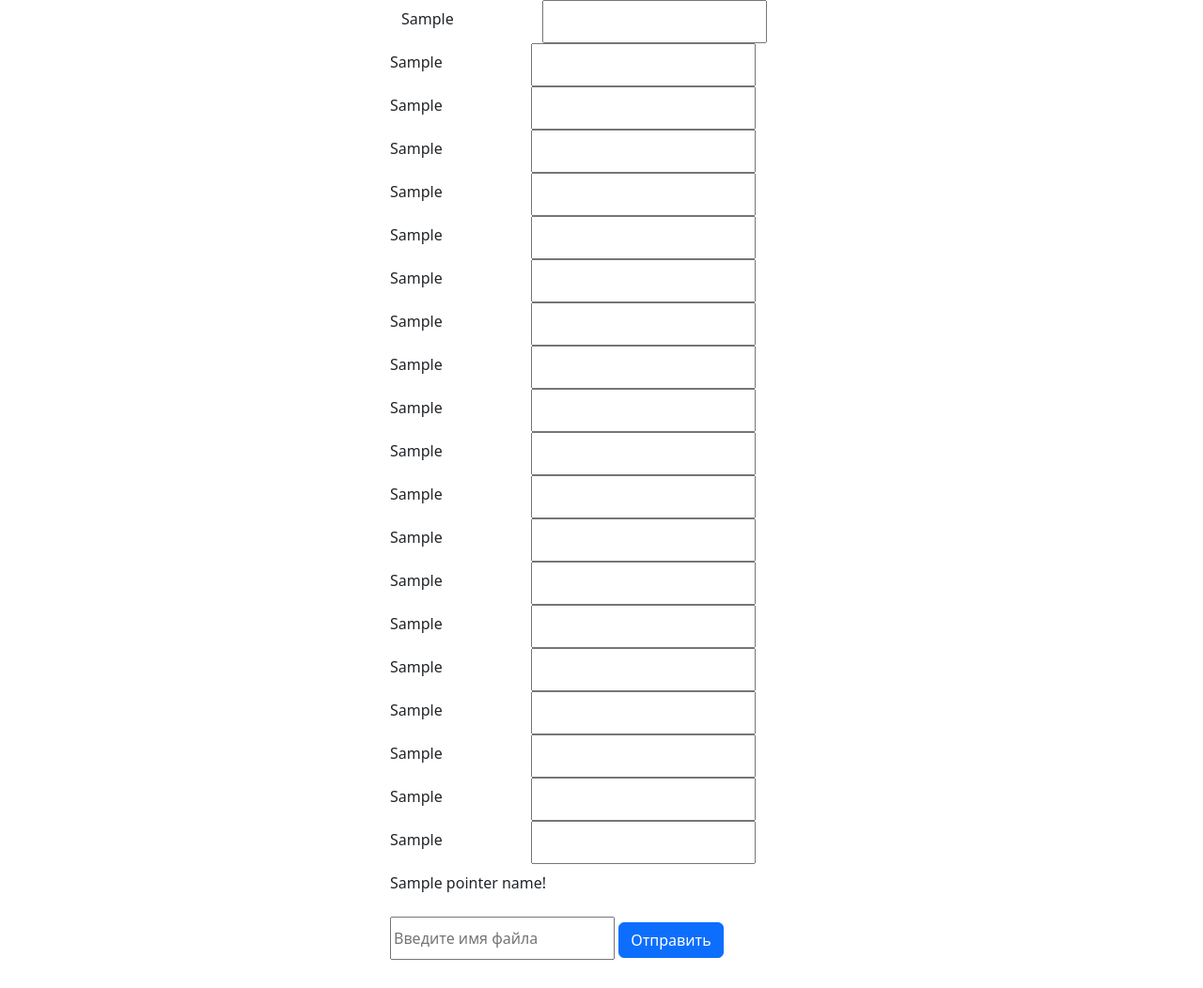
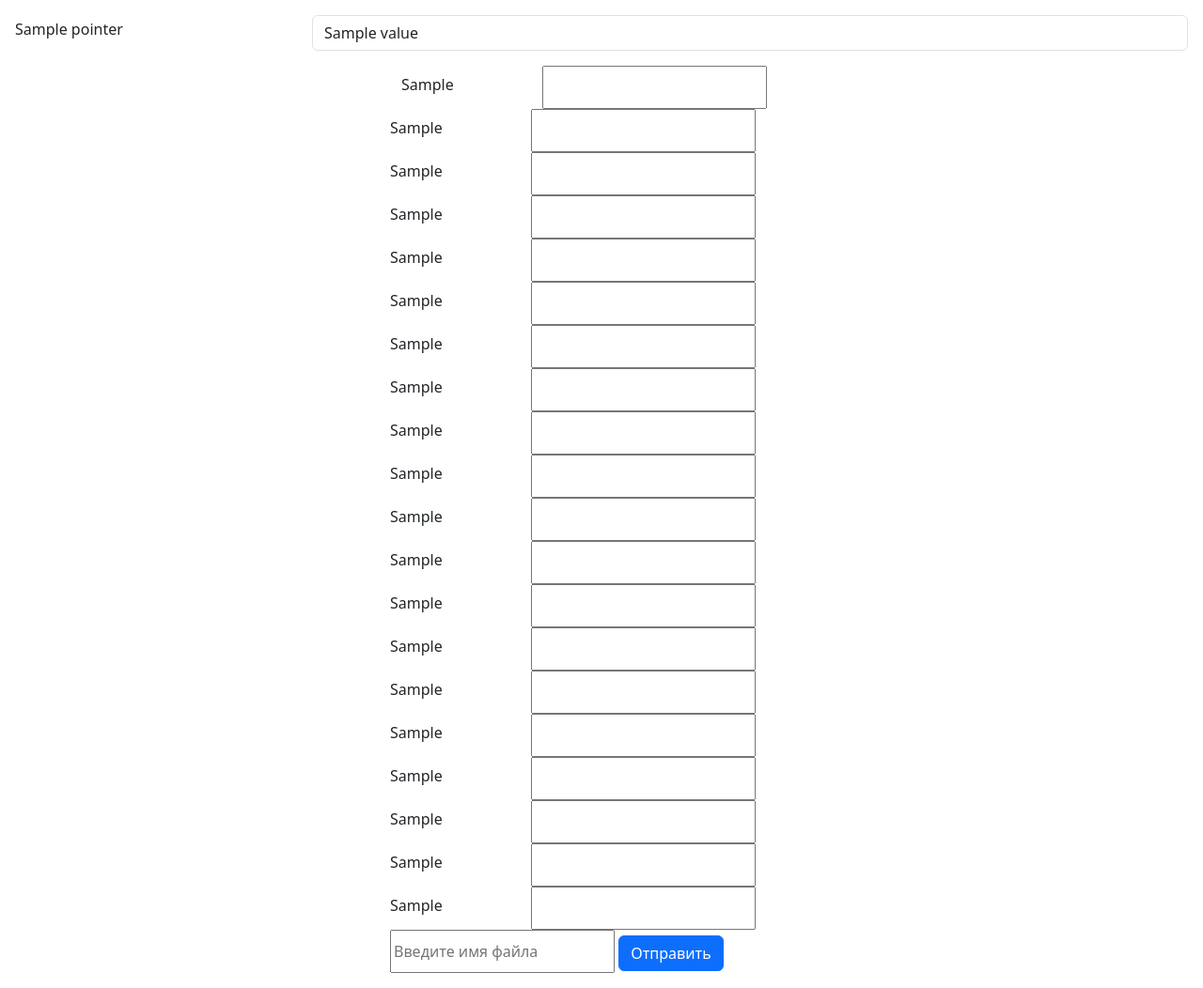
Before and after one commit to VideoDanilka/html_project, a Flask app: template templates/form2.html in a window 1280 px wide. Shown: the whole page at 94% size. Before the commit the page ends 1022 px from the top, so only its background shows below. Run offline with Flask 2, Linux system fonts and the light colour scheme; the template is opened without the code that fills it: most values are stand-ins (such as "Sample title", 1, 10 or a date in 2020).

Commit message:
что тут сложного

```diff
--- a/main.py
+++ b/main.py
@@ -156,6 +156,10 @@ def save():
     else:
         visibility20 = 'hidden'
 
+    pointer_sample = [
+        {'name': 'ФИО', 'value': 'Вася Пупкин', 'id': '1'},
+        {'name': 'дата рождения', 'value': 'из базы!!!', 'id': '2'}
+    ]
     return render_template('form2.html', pointer1=pointer1, visibility1=visibility1,
                            pointer2=pointer2, visibility2=visibility2,
                            pointer3=pointer3, visibility3=visibility3,
@@ -176,7 +180,7 @@ def save():
                            pointer18=pointer18, visibility18=visibility18,
                            pointer19=pointer19, visibility19=visibility19,
                            pointer20=pointer20, visibility20=visibility20,
-                           pointers=pointers)
+                           pointers=pointers, pointer_sample=pointer_sample)
     # Обрати внимание, я передал в шаблон ВЕСЬ список, и посмотри, как я его вывел в шаблоне.
     # Подумай, как переделать код, чтобы не было вот этой копипасты. Ты сам то не задумывался, что это как-то неправильно?
     # В шаблоне могут быть и циклы, и условия, и все что угодно.
@@ -184,10 +188,6 @@ def save():
 
     # Данные в полях input следует предзаполнить из таблицы в базе!!!
     # список pointers лучше сделать вот такой структуры:
-    pointer_sample = [
-        {'name': 'ФИО', 'value': 'Вася Пупкин'},
-        {'name': 'дата рождения', 'value': 'из базы!!!'}
-    ]
 
 
 @app.route('/savefile', methods=['GET'])
--- a/templates/form2.html
+++ b/templates/form2.html
@@ -10,7 +10,21 @@
           crossorigin="anonymous">
     <title>Title</title>
 </head>
-<body>
+<body class="p-3 m-0 border-0">
+    <form action="/savefile">
+        {% for pointer in pointer_sample %}
+            <div class="row g-3 mb-3 align-items-center">
+                <div class="col-sm-3">
+                    <label for="variable_{{ pointer.id }}" class="form-label">{{ pointer.name }}</label>
+                </div>
+                <div class="col-sm-9">
+                    <input type="text" class="form-control" id="variable_{{ pointer.id }}"
+                           value="{{ pointer.value }}">
+                </div>
+            </div>
+        {% endfor %}
+    </form>
+
 <form action="/savefile" style="max-width: 450px; margin: auto; line-height:40px">
     <div class="container" style="visibility: {{ visibility1 }}">
         <div id="con1">
@@ -173,10 +187,6 @@
         </div>
     </div>
 
-    {% for pointer in pointers %}
-    <p>{{pointer}} name!</p>
-    {% endfor %}
-
     <input type="text" name="file_name" placeholder="Введите имя файла">
     <button type="submit" class="btn btn-primary">Отправить</button>
 </form>
```
